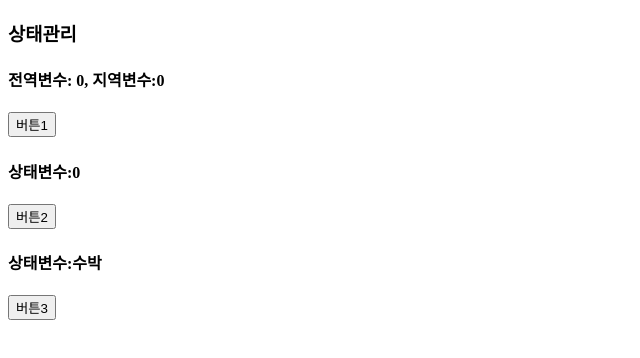
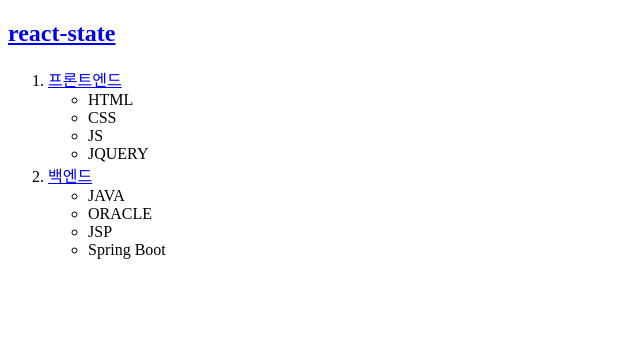
Before and after one commit to hanwooya361/2026B_react, a React (Vite) app: page / in a window 1280 px wide. Shown: the top 358 px of the page, without its empty margins (0-640 px from the left). Built offline with nearby package versions, Linux system fonts and the light colour scheme.

Commit message:
day02 4h

```diff
--- /dev/null
+++ b/src/example/day02/BackComp2.jsx
@@ -0,0 +1,17 @@
+const BackComp = ({setMode}) => {
+    return (<>
+        <li>
+            <a href="/" onClick={(event)=>{
+                event.preventDefault();
+                setMode('back');
+            }}>백엔드</a>
+        </li>
+        <ul>
+            <li>JAVA</li>
+            <li>ORACLE</li>
+            <li>JSP</li>
+            <li>Spring Boot</li>
+        </ul>
+    </>)
+}
+export default BackComp;
--- a/src/example/day02/Component2.jsx
+++ b/src/example/day02/Component2.jsx
@@ -39,5 +39,4 @@ export default function Component2(props){
         <h4>상태변수:{array}</h4>
         <button onClick={증가함수3}>버튼3</button>
     </>)
-
 }
--- /dev/null
+++ b/src/example/day02/Component3.jsx
@@ -0,0 +1,41 @@
+import { useState } from "react";
+import FrontComp from "./FrontComp2";
+import BackComp from "./BackComp2";
+export default function Component3(props){
+    const [mode,setMode] = useState('both');
+    const handleSetMode = (mode)=>{
+        setMode(mode);
+    };
+    let contents = '';
+    if(mode==='front'){
+        contents=<>
+        <FrontComp onSetMode={(mode)=>{
+            setMode(mode);
+        }}></FrontComp>
+        </>
+    }
+
+    else if(mode==='back'){
+        contents = <>
+            <BackComp setMode={setMode}/>
+        </>
+    }
+
+    else{
+        contents = <>
+        <FrontComp onSetMode={(mode)=>{
+            handleSetMode(mode);
+        }}></FrontComp>
+        <BackComp setMode={handleSetMode}/>
+        </>
+    }
+    return(<>
+        <h2><a href="/" onClick={(event)=>{
+            event.preventDefault();
+            setMode('both');
+        }}>react-state</a></h2>
+        <ol>
+            {contents}
+        </ol>
+    </>)
+}
--- /dev/null
+++ b/src/example/day02/FrontComp2.jsx
@@ -0,0 +1,14 @@
+    export default function FrontComp(props){
+        return (<>
+            <li><a href="/" onClick={(event)=>{
+                event.preventDefault();
+                props.onSetMode('front');
+            }}> 프론트엔드</a></li>
+            <ul>
+                <li>HTML</li>
+                <li>CSS</li>
+                <li>JS</li>
+                <li>JQUERY</li>
+            </ul>
+        </>)
+    }
--- a/src/main.jsx
+++ b/src/main.jsx
@@ -29,5 +29,5 @@ const create = createRoot(root);
 // create.render(<Practice1></Practice1>)
 // import Component1 from "./example/day02/Component1";
 // create.render(<Component1></Component1>)
-import Component2 from "./example/day02/Component2";
-create.render(<Component2></Component2>)
+import Component3 from "./example/day02/Component3";
+create.render(<Component3></Component3>)
```
